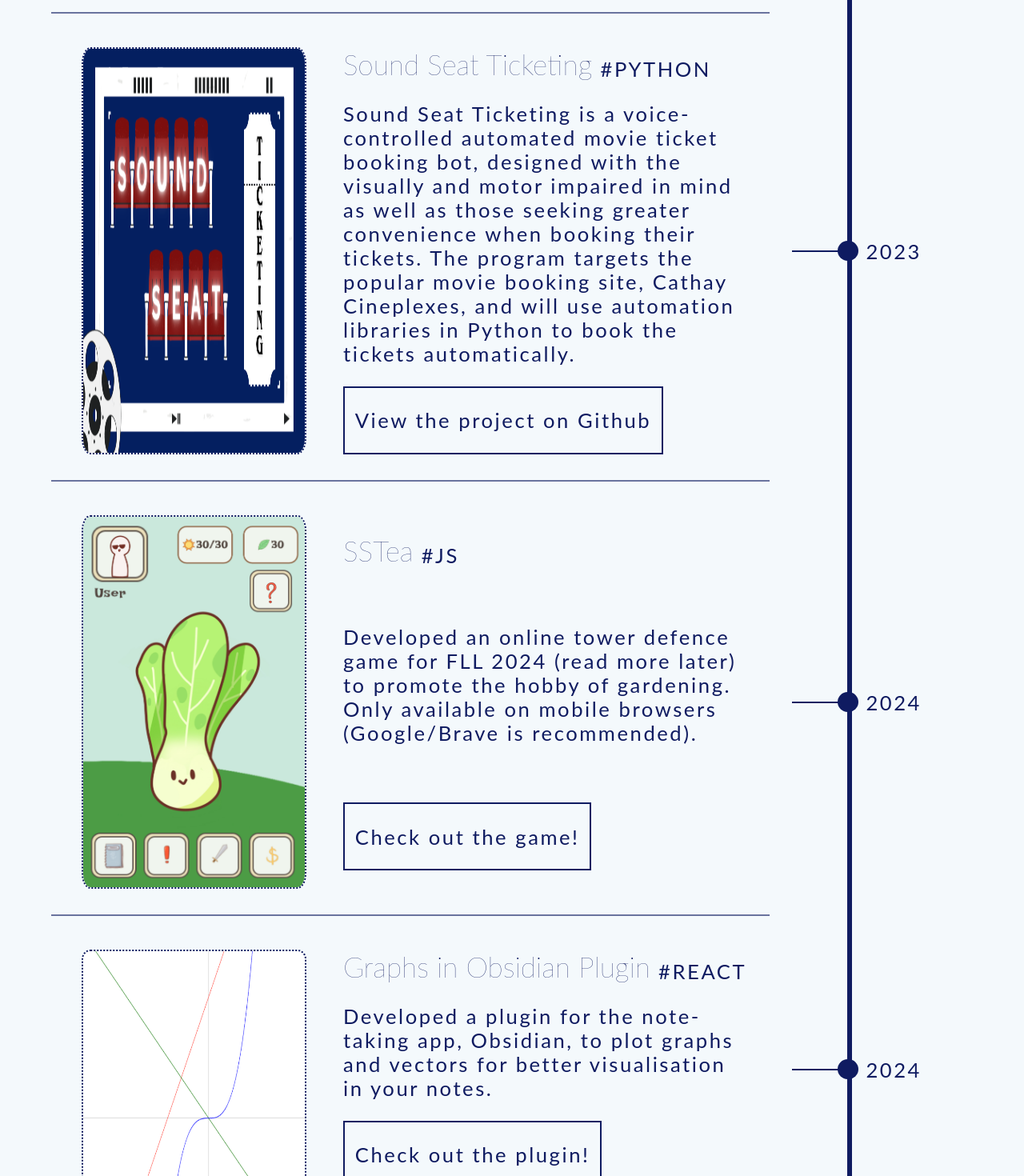
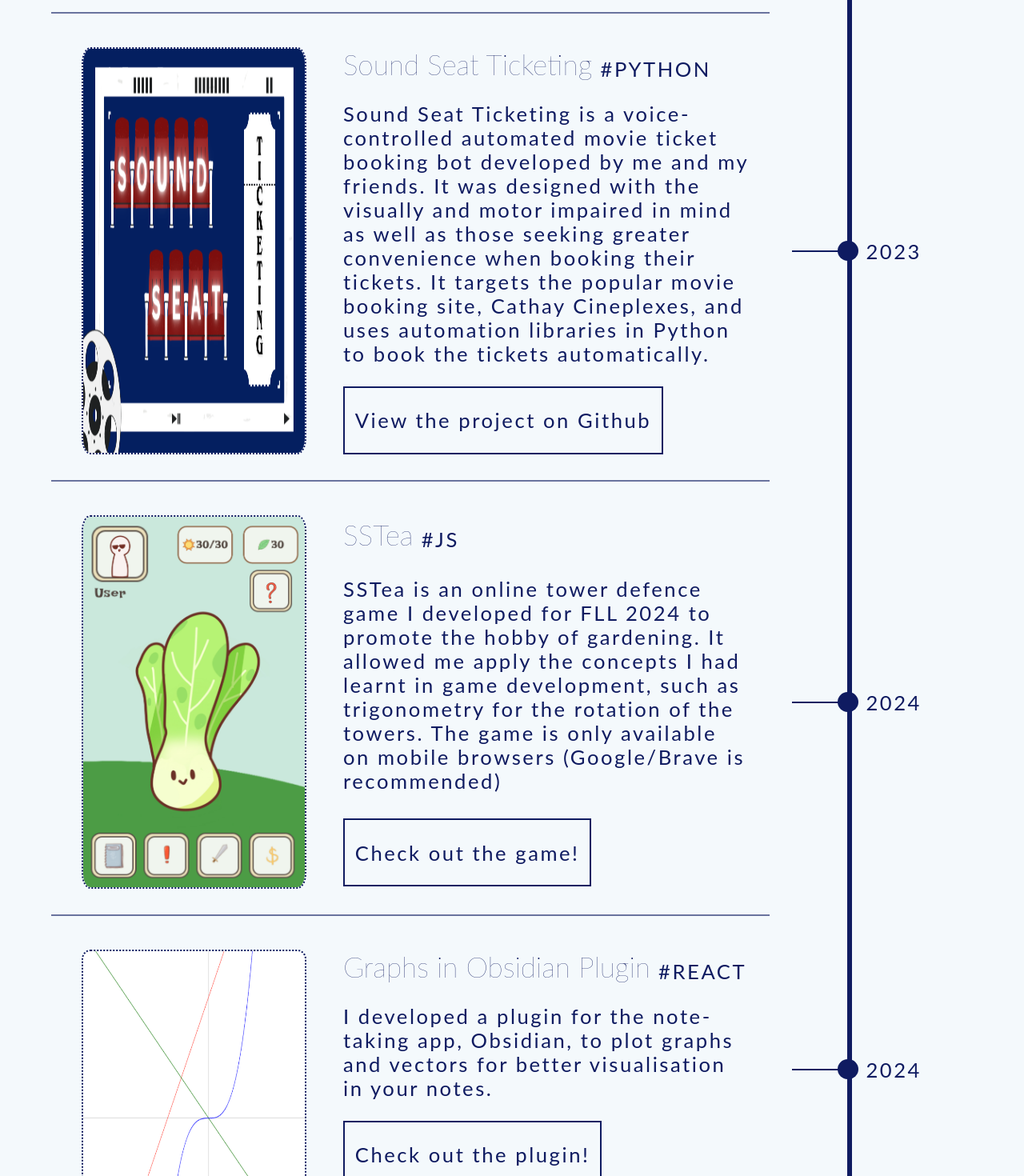
Before and after one commit to nicoletanyt/Portfolio, a React (Create React App) app in the folder root/: page / in a window 1280 px wide. Shown: the part 2520-3990 px from the top of the page at 80% size. Built offline with nearby package versions, Linux system fonts and the light colour scheme.

Commit message:
changed the descriptions for achievements

```diff
--- a/root/src/Data.js
+++ b/root/src/Data.js
@@ -47,7 +47,7 @@ export const PROJECTS = [
     title: "Sound Seat Ticketing",
     image: <img src={COURSEWORK} alt="Computing Coursework" />,
     desc: [
-      "Sound Seat Ticketing is a voice-controlled automated movie ticket booking bot, designed with the visually and motor impaired in mind as well as those seeking greater convenience when booking their tickets. The program targets the popular movie booking site, Cathay Cineplexes, and will use automation libraries in Python to book the tickets automatically.",
+      "Sound Seat Ticketing is a voice-controlled automated movie ticket booking bot developed by me and my friends. It was designed with the visually and motor impaired in mind as well as those seeking greater convenience when booking their tickets. It targets the popular movie booking site, Cathay Cineplexes, and uses automation libraries in Python to book the tickets automatically.",
     ],
     tags: "#PYTHON",
     id: generateID(),
@@ -61,7 +61,7 @@ export const PROJECTS = [
     title: "SSTea",
     image: <img src={SSTEA} alt="Obsidian Plugin" />,
     desc: [
-      "Developed an online tower defence game for FLL 2024 (read more later) to promote the hobby of gardening. Only available on mobile browsers (Google/Brave is recommended).",
+      "SSTea is an online tower defence game I developed for FLL 2024 to promote the hobby of gardening. It allowed me apply the concepts I had learnt in game development, such as trigonometry for the rotation of the towers. The game is only available on mobile browsers (Google/Brave is recommended)",
     ],
     tags: "#JS",
     id: generateID(),
@@ -75,7 +75,7 @@ export const PROJECTS = [
     title: "Graphs in Obsidian Plugin",
     image: <img src={PLUGIN} alt="Obsidian Plugin" />,
     desc: [
-      "Developed a plugin for the note-taking app, Obsidian, to plot graphs and vectors for better visualisation in your notes.",
+      "I developed a plugin for the note-taking app, Obsidian, to plot graphs and vectors for better visualisation in your notes.",
     ],
     tags: "#REACT",
     id: generateID(),
@@ -228,8 +228,8 @@ export const ACHIEVEMENTS = {
       {
         title: "Represented Singapore at iDEX 2024 organised by ACSI",
         r: "Got to interact with people from different countries and learnt more about their projects.",
-        link: "https://idex.acsindep.edu.sg",
-        linkText: "Learn more",
+        link: "https://github.com/lukeskywalker22/sound_seat_ticketing/tree/main",
+        linkText: "View my project",
       },
     ]
   },
--- a/root/src/components/IntroPage.js
+++ b/root/src/components/IntroPage.js
@@ -102,7 +102,6 @@ export default function IntroPage() {
   }, [])
 
   useEffect(() => {
-    console.log(frameIndex)
     document.getElementById("ascii-art").innerHTML = frames[frameIndex % frames.length]
   }, [frameIndex])
 
```
